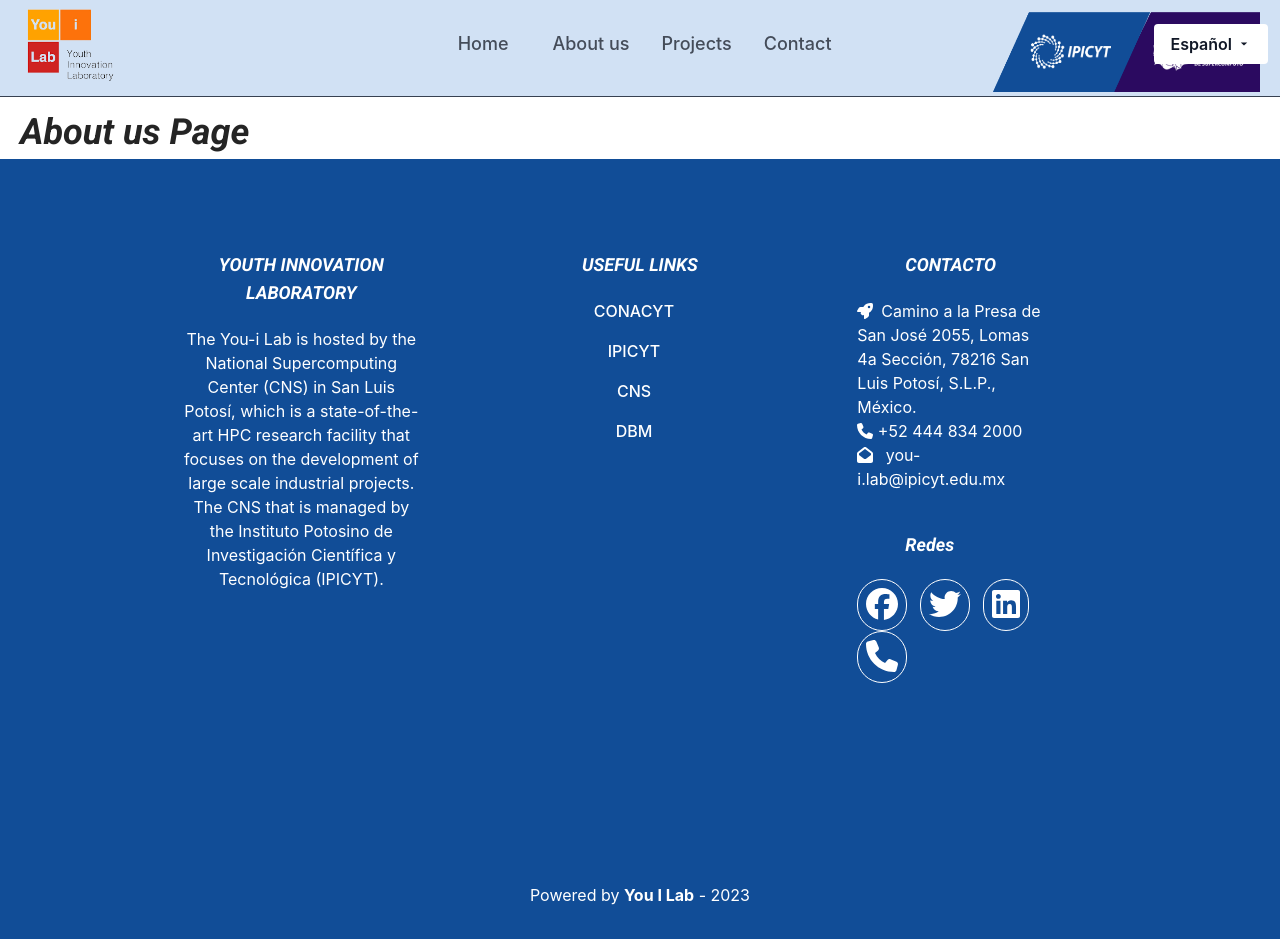
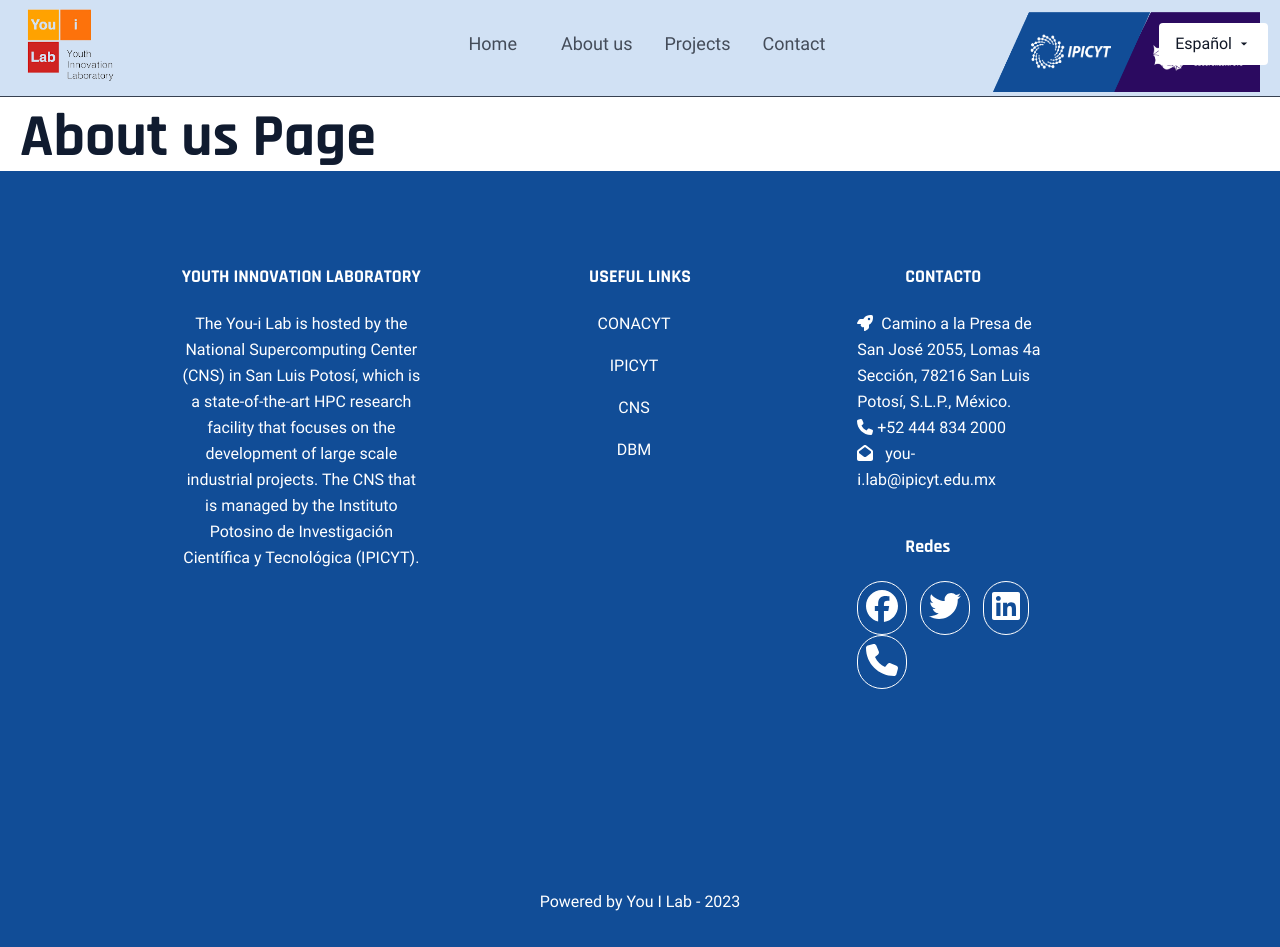
Before and after one commit to Martinvega17/you-ilab, a React (Vite) app: page /you-ilab/about in a window 1280 px wide. Built offline with nearby package versions, Linux system fonts and the light colour scheme; a small style sheet from the web is missing.

Commit message:
import fots to css file

```diff
--- a/src/index.css
+++ b/src/index.css
@@ -2,6 +2,16 @@
 @import 'tailwindcss/components';
 @import 'tailwindcss/utilities';
 
+
+@font-face {
+  font-family: 'Rajdhani';
+  src: url('../fonts/Rajdhani-Bold.ttf') format('truetype');
+}
+
+@font-face {
+  font-family: 'Roboto';
+  src: url('../fonts/Roboto-Regular.ttf') format('truetype');
+}
 :root {
   font-family: Inter, system-ui, Avenir, Helvetica, Arial, sans-serif;
   line-height: 1.5;
@@ -17,6 +27,16 @@
   -webkit-font-smoothing: antialiased;
   -moz-osx-font-smoothing: grayscale;
   -webkit-text-size-adjust: 100%;
+}
+
+html, body {
+  font-family: "Roboto", sans-serif;
+  font-weight: 400;
+  font-style: normal;
+  font-size: 16px;
+  color: #101b2f;
+  line-height: 26px;
+
 }
 
 a {
@@ -69,25 +89,6 @@ nav a:hover {
   color: #535bf2;
 }
 
-/* #ipicyt {
-  position: absolute;
-  bottom: 0;
-  right: 150px;
-  height: 70px;
-}
-
-#cns {
-  position: absolute;
-  bottom: 0;
-  right: 150px;
-  height: 70px;
-} */
-
-/* #logo {
-width: 174px;
-height: 130px;
-} */
-
 .icon-wrapper {
   margin-right: 13px;
   cursor: pointer;
@@ -99,7 +100,7 @@ height: 130px;
 }
 
 .icon:hover {
-  background: linear-gradient(90deg, rgba(76, 188, 211, 1) 0%, rgba(1, 140, 196, 1) 100%);
+  background: linear-gradient(90deg, rgb(76, 188, 211) 0%, rgba(1, 140, 196, 1) 100%);
     border-radius: 40px;
 
 }
@@ -119,12 +120,35 @@ small {
 }
 
 h1,h2,h3,h4,h5,h6 {
-  font-family: 'Roboto';
-  color: #242424;
+  font-family: "Rajdhani", sans-serif;
+  color: #101b2f;
+  line-height: 66px;
+  font-size: 60px;
 }
 
-h1,h2 {
-  font-size: 36px;
+h2 {
+  margin-block-start: 0.83em;
+  margin-block-end: 0.83em;
+  margin-inline-start: 0px;
+  margin-inline-end: 0px;
+}
+
+.section_title {
+  font-family: "Rajdhani", sans-serif;
+  font-size: 60px;
+  font-weight: 700;
+  position: relative;
+
+}
+.nosotros {
+  font-size: 60pt;
+}
+
+.title {
+  color: #fff;
+  font-size: 40px;
+  font-weight: 700;
+  margin-bottom: 5px;
 }
 
 .title-footer {
@@ -143,13 +167,6 @@ h1,h2 {
   background-color: gray;
 }
 
-.ml-170 {
-  margin-left: 170px;
-}
-
-.mr-cuestom {
-  margin-right: 200px;
-}
 
 .carousel-image {
   width: 190px;
@@ -168,3 +185,15 @@ h1,h2 {
   line-height: 26px;
   font-style: normal;
 }
+
+form {
+  color: #424242;
+}
+
+#cns:hover {
+  filter: brightness(150%) saturate(80%) hue-rotate(0deg);
+}
+
+#logo-ipicyt:hover {
+  filter: brightness(150%) saturate(80%) hue-rotate(0deg);
+}
```
